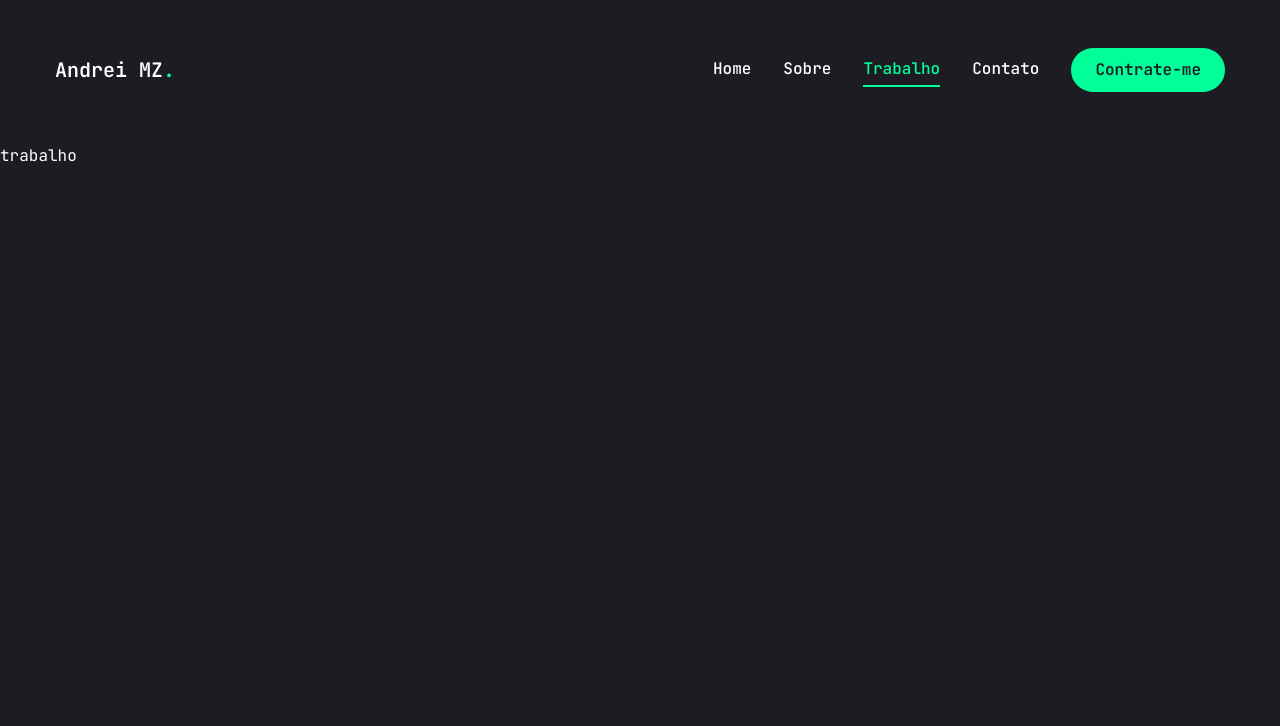
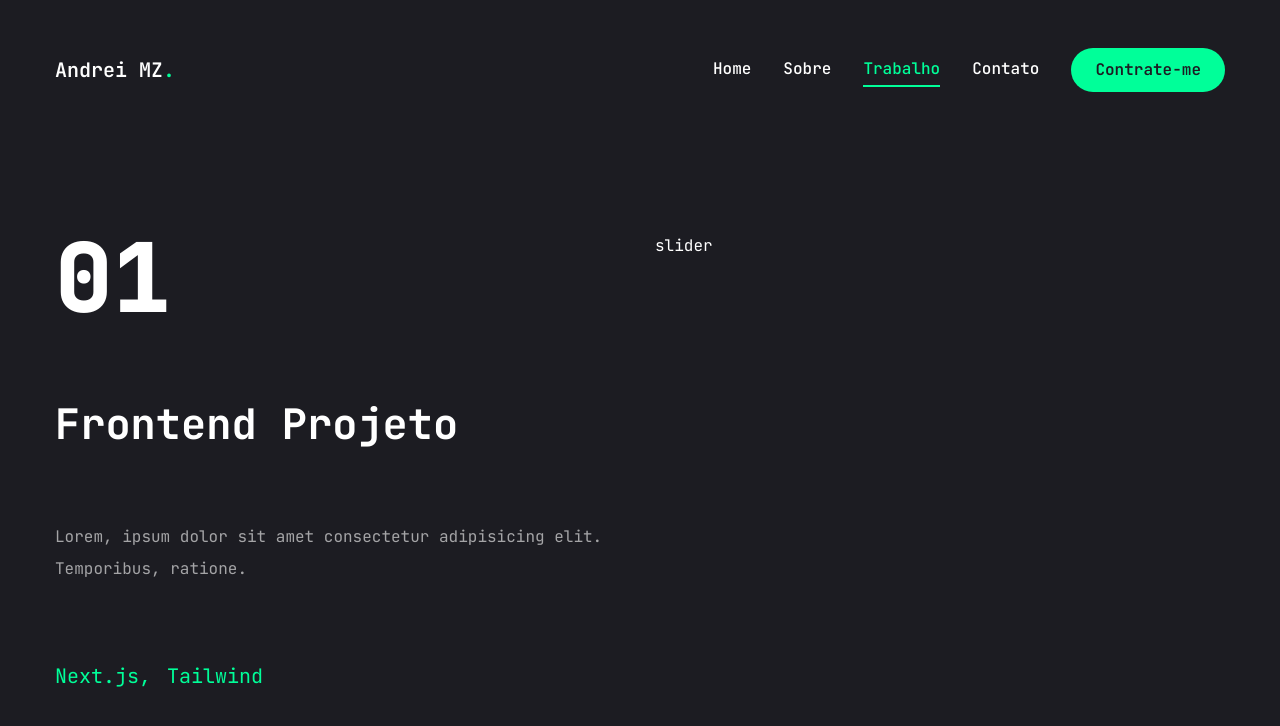
Before and after one commit to Andrei-MZ/Portfolio-Andrei, a Next.js app: page /trabalho in a window 1280 px wide. Shown: the top 726 px of the page. Built offline with nearby package versions, Linux system fonts and the light colour scheme.

Commit message:
configurações da pagina de projeto

```diff
--- a/src/app/trabalho/page.jsx
+++ b/src/app/trabalho/page.jsx
@@ -19,15 +19,57 @@
     category: "frontend",
     title: "projeto 1",
     description: "Lorem, ipsum dolor sit amet consectetur adipisicing elit. Temporibus, ratione.",
+    stack: [{ name: "Next.js"}, { name: "Tailwind"}],
+    image: "/assets/work/3d-projeto-web.png",
+    live: "",
+    github: "",
+  },
+  {
+    num: "01",
+    category: "frontend",
+    title: "projeto 1",
+    description: "Lorem, ipsum dolor sit amet consectetur adipisicing elit. Temporibus, ratione.",
     stack: [{ name: "Javascript"}, { name: "Tailwind"}, { name: "Next.js"}],
-
+    image: "/assets/work/3d-projeto-web.png",
+    live: "",
+    github: "",
   },
-]
+];
 
 
 
 const Trabalho = () => {
-  return <div>trabalho</div>;
+  const [project, setProject] = useState(projects[0]);
+  return <motion.section initial={{ opacity: 0 }} animate={{ opacity: 1 }} className="min-h-[80vh] flex flex-col justify-center py-12 xl:px-0">
+    <div className="container mx-auto">
+      <div className="flex flex-col xl:flex-row xl:gap-[30px]">
+        <div className="w-full xl:w-[50%] xl:h-[460px] flex flex-col xl:justify-between order-2 xl:order-none">
+          <div>
+            {/* número do esboço */}
+            <div className="text-8xl leading-none font-extrabold text-outline">{project.num}</div>
+          </div>
+          {/* categorias dos projetos */}
+          <h2 className="text-[42px] font-bold leading-none text-white group-hover:text-accent transition-all duration-500 capitalize">
+            {project.category} projeto
+            </h2>
+            {/* descrição dos projetos */}
+            <p className="text-white/60">{project.description}</p>
+            {/* stacks */}
+            <ul className="flex gap-4">
+              {project.stack.map((item, index)=>{
+                return (
+                  <li key={index} className="text-xl text-accent">
+                    {item.name}
+                    {index !== project.stack.length - 1 && ","}
+                    </li>
+                )
+              })}
+            </ul>
+        </div>
+        <div className="w-full xl:w-[50%]">slider</div>
+      </div>
+    </div>
+  </motion.section>;
 };
 
 export default Trabalho;
```
